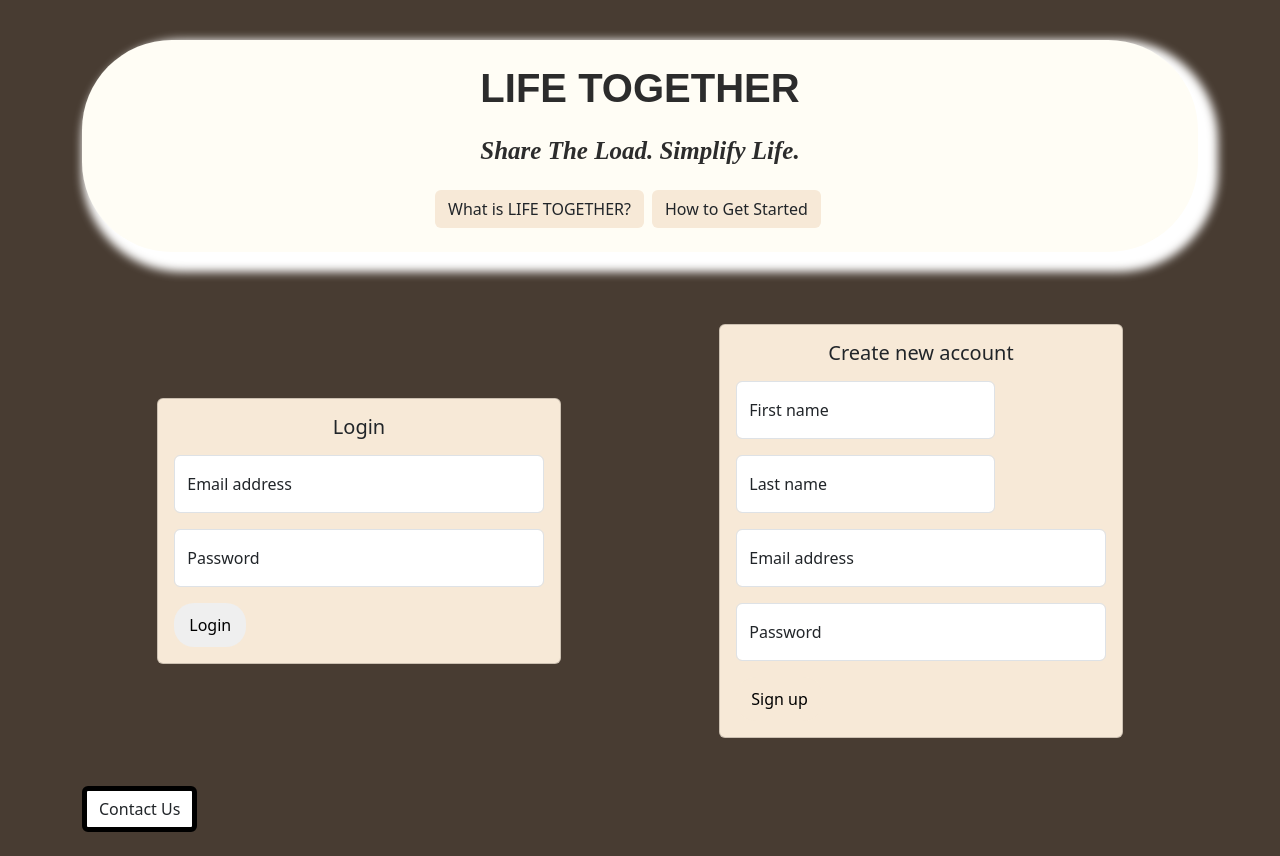
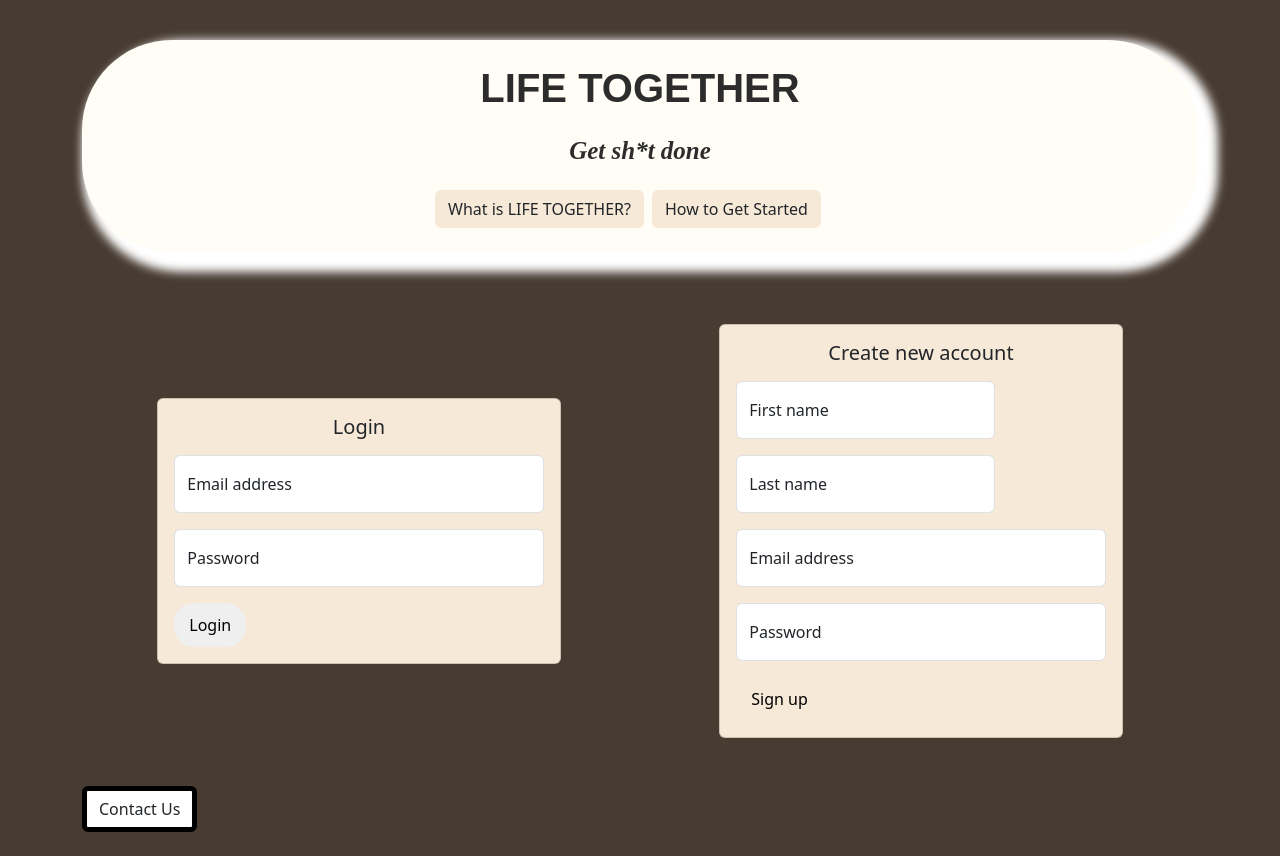
Before and after one commit to ashleymh060504/life-together, a React (Vite) app in the folder client/: page / in a window 1280 px wide. Built offline with nearby package versions, Linux system fonts and the light colour scheme.

Commit message:
positioning added to pages

```diff
--- a/client/src/components/login-page/LoginPage.jsx
+++ /dev/null
@@ -1,29 +0,0 @@
-import React from "react";
-import "./loginPage.css";
-import Welcome from "./Welcome";
-import LoginRegister from "./LoginRegister";
-import ContactUs from "./ContactUs";
-
-function LoginPage() {
-  return (
-    <div className="container my-4">
-      <div className="row">
-        {/* Feature A */}
-        <div className="col-12 mb-5">
-          <Welcome />
-        </div>
-
-        {/* Feature B */}
-        <div className="col-12 mx-auto">
-          <LoginRegister />
-        </div>
-        {/* Feature C */}
-        <div className="col-12 mt-5">
-          <ContactUs />
-        </div>
-      </div>
-    </div>
-  );
-}
-
-export default LoginPage;
--- a/client/src/components/login-page/Welcome.jsx
+++ b/client/src/components/login-page/Welcome.jsx
@@ -7,7 +7,7 @@ function Welcome() {
       <div className="header container my-3">
         <div className="titles pt-4">
           <h1 className="landingpage-title">LIFE TOGETHER</h1>
-          <h2 className="landingpage-subtitle">Share The Load. Simplify Life.</h2>
+          <h2 className="landingpage-subtitle">Get sh*t done</h2>
         </div>
         <nav className="navbar pt-3 d-flex justify-content-center">
           <ul className="list-unstyled list-inline">
--- a/client/src/pages/Login.jsx
+++ b/client/src/pages/Login.jsx
@@ -5,11 +5,25 @@ import ContactUs from '../components/login-page/ContactUs.jsx';
 function Login () {
 
     return (
-        <>
-            <Welcome/>
-            <LoginRegister/>
-            <ContactUs/>
-        </>
+      <>
+        <div className="container my-4">
+          <div className="row">
+            {/* Feature A */}
+            <div className="col-12 mb-5">
+              <Welcome />
+            </div>
+
+            {/* Feature B */}
+            <div className="col-12 mx-auto">
+              <LoginRegister />
+            </div>
+            {/* Feature C */}
+            <div className="col-12 mt-5">
+              <ContactUs />
+            </div>
+          </div>
+        </div>
+      </>
     );
 };
 
--- a/client/src/pages/User.jsx
+++ b/client/src/pages/User.jsx
@@ -8,12 +8,28 @@ import '../index.css';
 function User() {
 
   return (
-    <div>
-      <Navbar darkMode={'Dark Mode'} logOut={'Log Out'}/>
-      <Welcome/>
-      <Chores/>
-      <AddChore/>
-    </div>
+
+        <div className="container my-4">
+          <div className="row">
+            {/* Feature A */}
+            <div className="col-12 mb-5">
+               <Navbar darkMode={'Dark Mode'} logOut={'Log Out'}/>
+            </div>
+
+            {/* Feature B */}
+            <div className="col-12 mx-auto">
+              <Welcome />
+            </div>
+            {/* Feature C */}
+            <div className="col-12 mt-5">
+              <Chores />
+            </div>
+              <div className="col-12 mt-5">
+              <AddChore/>
+            </div>
+          </div>
+        </div>
+
   );
 };
 
```
Also changed, not shown: client/src/main.jsx (+19 -20 lines), client/src/components/login-page/loginPage.css (deleted).
